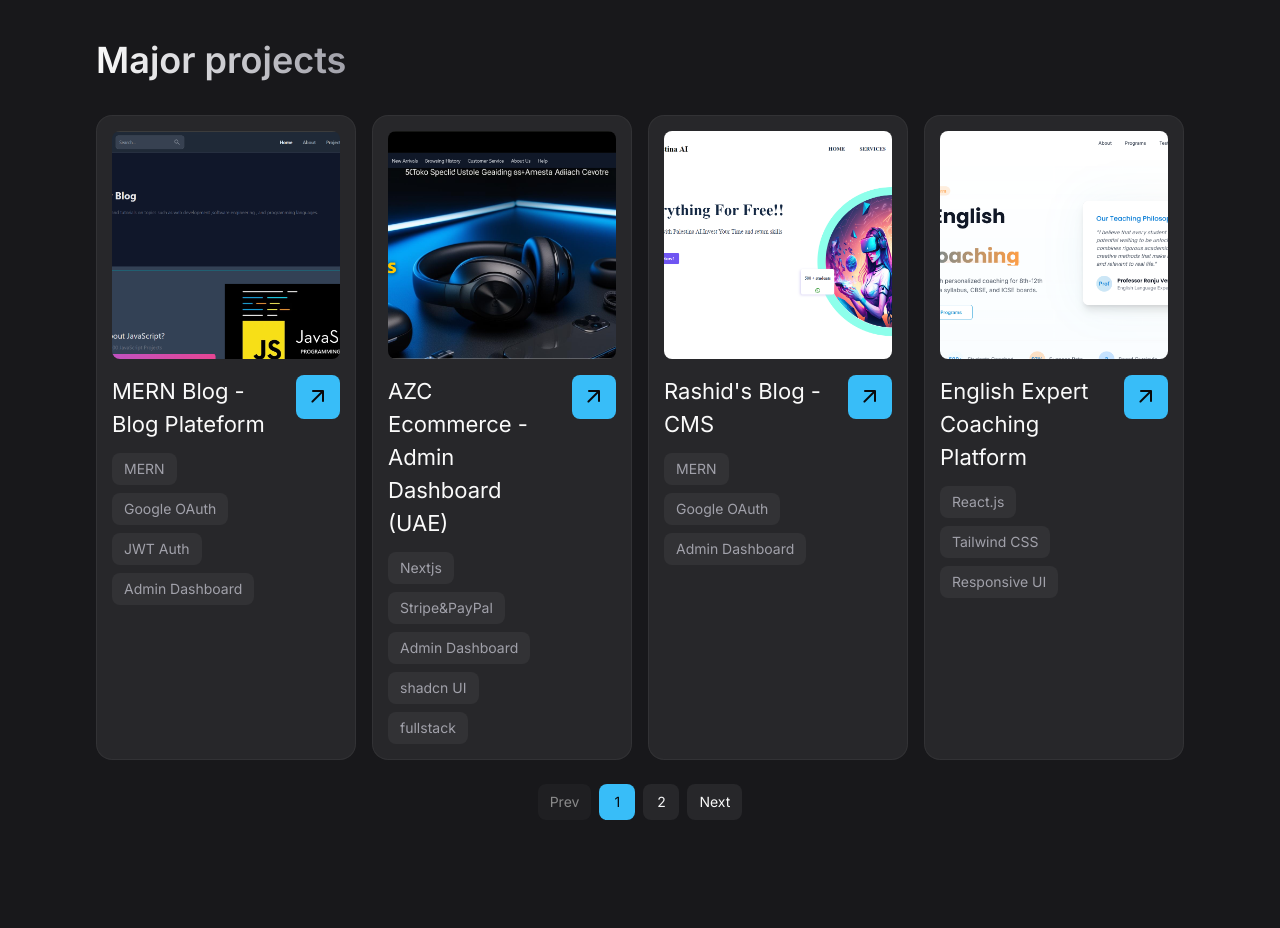
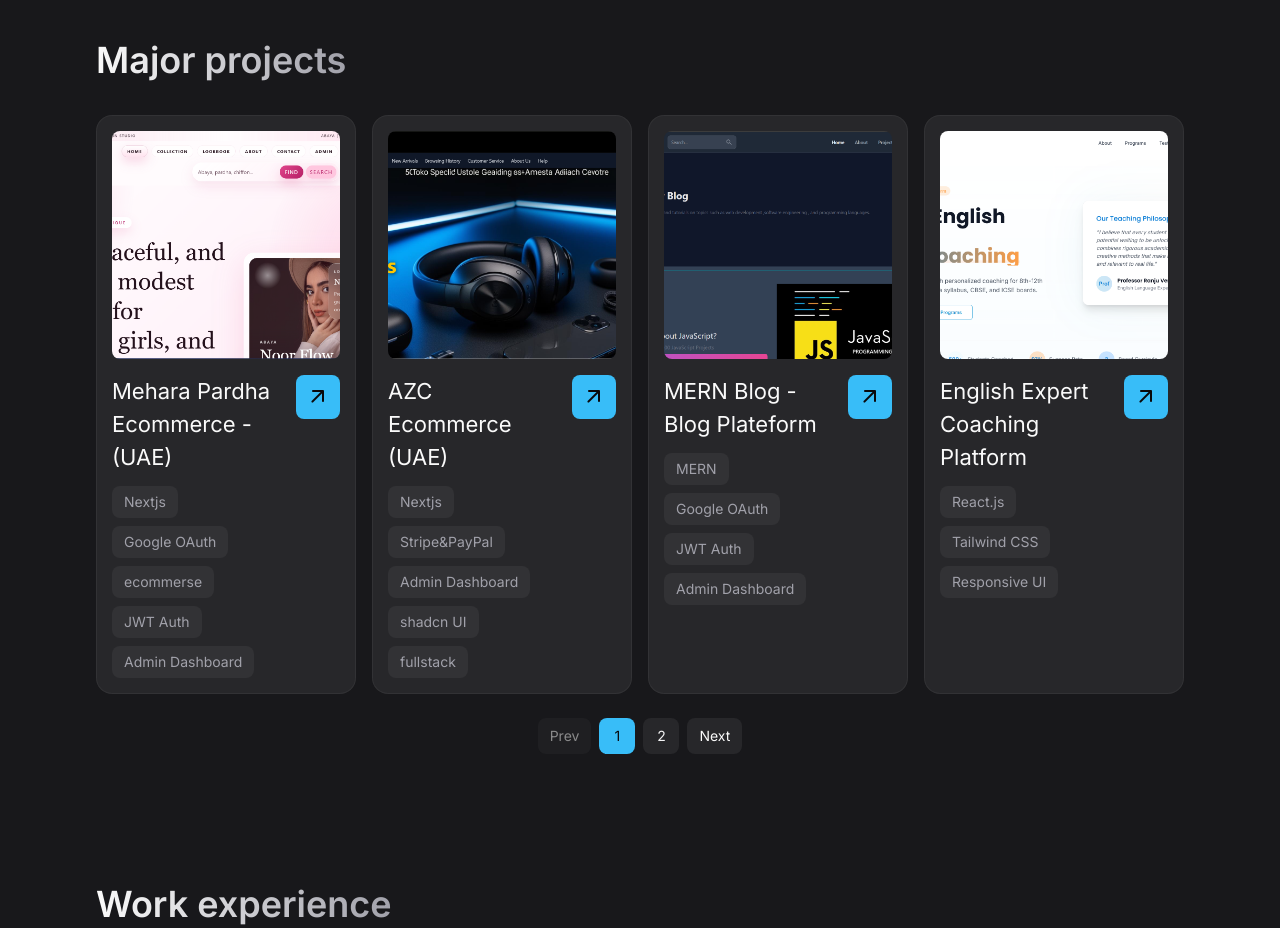
Before and after one commit to Rashid-C/Portfolio-FrontEnd-React-, a React (Vite) app: page / in a window 1280 px wide. Shown: the part 2840-3768 px from the top of the page. Built offline with nearby package versions, Linux system fonts and the light colour scheme; no server answers.

Commit message:
work adding

```diff
--- a/src/components/Work.jsx
+++ b/src/components/Work.jsx
@@ -18,17 +18,24 @@ import gocart from "../images/gocart.png";
 import project3 from "../images/project-3.png";
 import english from "../images/english.png";
 import kerala from "../images/kerala.png";
+import mehara from "../images/mehara.png";
 
 const works = [
   {
-    imgSrc: project1,
-    title: "MERN Blog - Blog Plateform",
-    tags: ["MERN", "Google OAuth", "JWT Auth", "Admin Dashboard"],
-    projectLink: "https://mern-stack-blog-plateform.vercel.app",
+    imgSrc: mehara,
+    title: "Mehara Pardha Ecommerce -(UAE)",
+    tags: [
+      "Nextjs",
+      "Google OAuth",
+      "ecommerse",
+      "JWT Auth",
+      "Admin Dashboard",
+    ],
+    projectLink: "https://mehara.vercel.app",
   },
   {
     imgSrc: ecommerce,
-    title: "AZC Ecommerce - Admin Dashboard (UAE)",
+    title: "AZC Ecommerce  (UAE)",
     tags: [
       "Nextjs",
       "Stripe&PayPal",
@@ -39,11 +46,12 @@ const works = [
     projectLink: "https://azc-ecom.vercel.app",
   },
   {
-    imgSrc: project3,
-    title: "Rashid's Blog - CMS",
-    tags: ["MERN", "Google OAuth", "Admin Dashboard"],
-    projectLink: "https://github.com/Rashid-C/mern-blog",
+    imgSrc: project1,
+    title: "MERN Blog - Blog Plateform",
+    tags: ["MERN", "Google OAuth", "JWT Auth", "Admin Dashboard"],
+    projectLink: "https://mern-stack-blog-plateform.vercel.app",
   },
+
   {
     imgSrc: english,
     title: "English Expert Coaching Platform",
@@ -61,6 +69,13 @@ const works = [
     title: "Bakery Store",
     tags: ["React.js", "Tailwind CSS", "Responsive UI"],
     projectLink: "https://keralabakery.netlify.app",
+  },
+
+  {
+    imgSrc: project3,
+    title: "Rashid's Blog - CMS",
+    tags: ["MERN", "Google OAuth", "Admin Dashboard"],
+    projectLink: "https://github.com/Rashid-C/mern-blog",
   },
 ];
 
```
Also changed, not shown: src/images/mehara.png (added).
